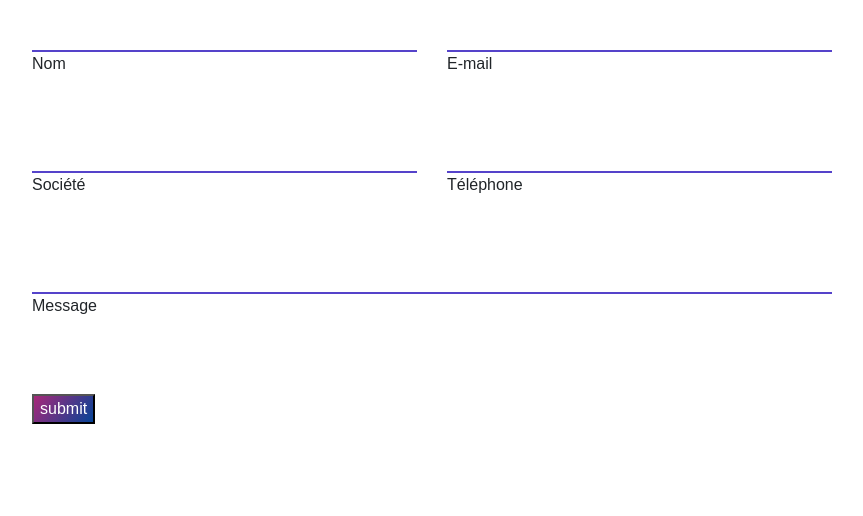
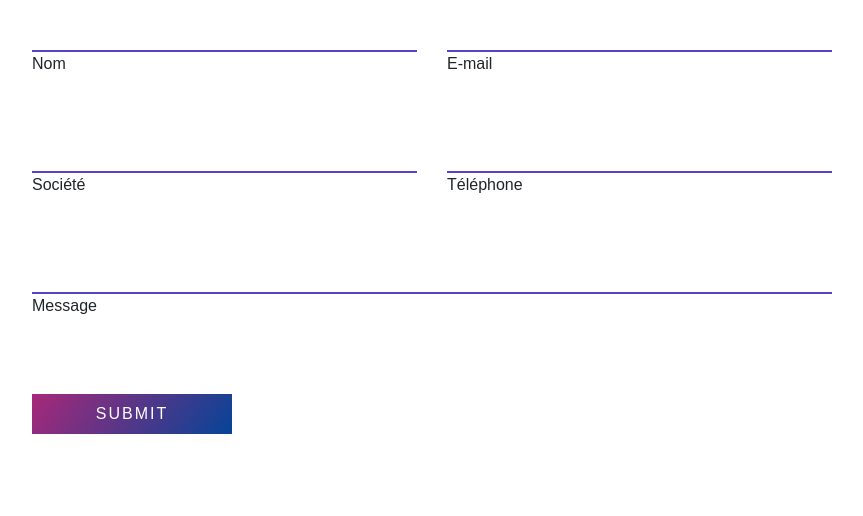
Before and after one commit to Mcali14/Portfolio, a PHP site: page / in a window 1280 px wide. Shown: the part 2382-2898 px from the top of the page, without its empty margins (208-1071 px from the left). Before the commit the page ends 2806 px from the top, so only its background shows below. Run offline with PHP 8.4, Linux system fonts and the light colour scheme.

Commit message:
fin création du button

```diff
--- a/assets/css/style.css
+++ b/assets/css/style.css
@@ -195,5 +195,11 @@ contact-form .input-text:focus + .label,
   background-color: #000;
    background-image: linear-gradient(125deg,#a72879,#064497);
   color: #fff;
-
+  text-transform: uppercase;
+    letter-spacing: 2px;
+    font-size: 16px;
+    padding: 8px 16px;
+    border: none;
+    width:200px;
+    cursor: pointer;
   }
```
